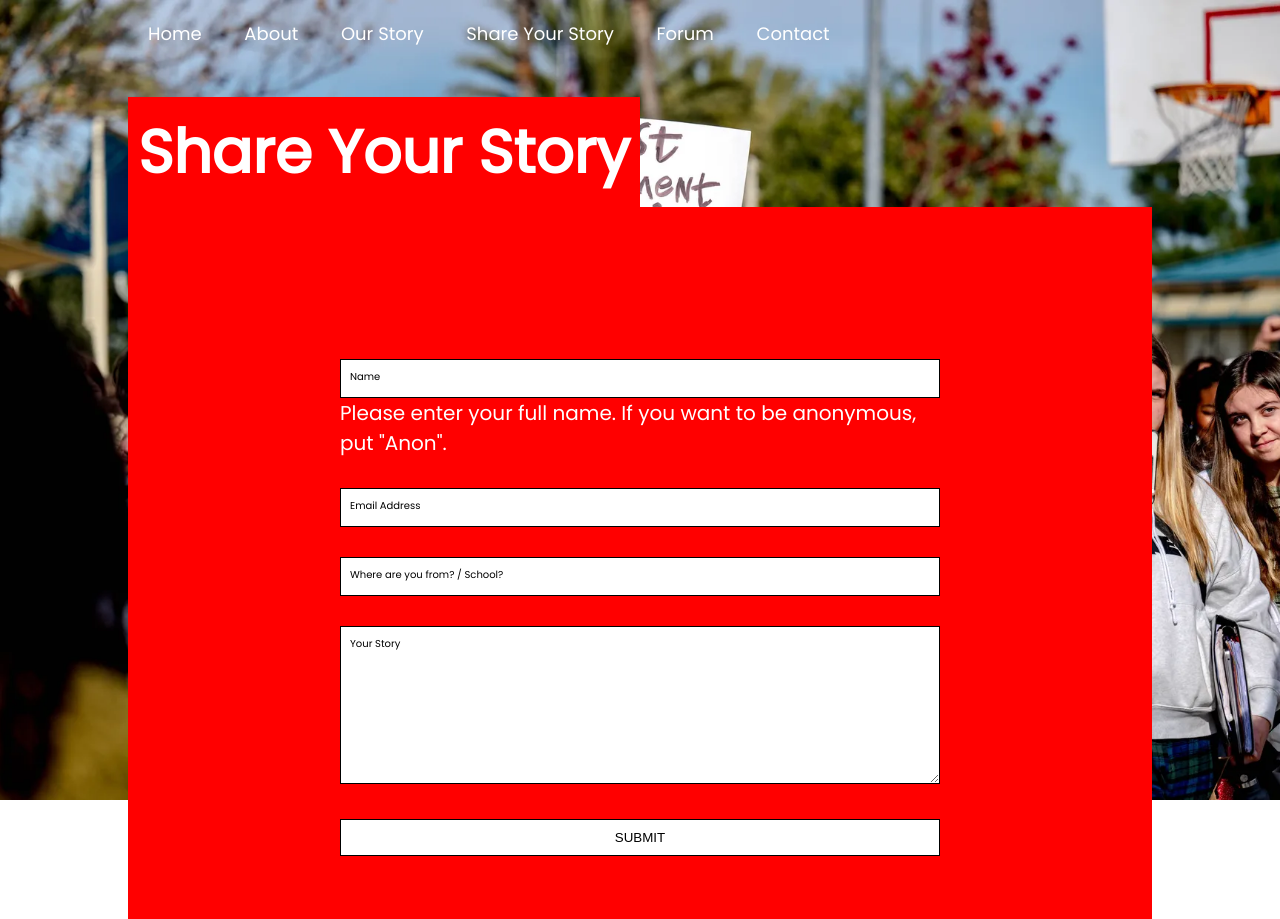
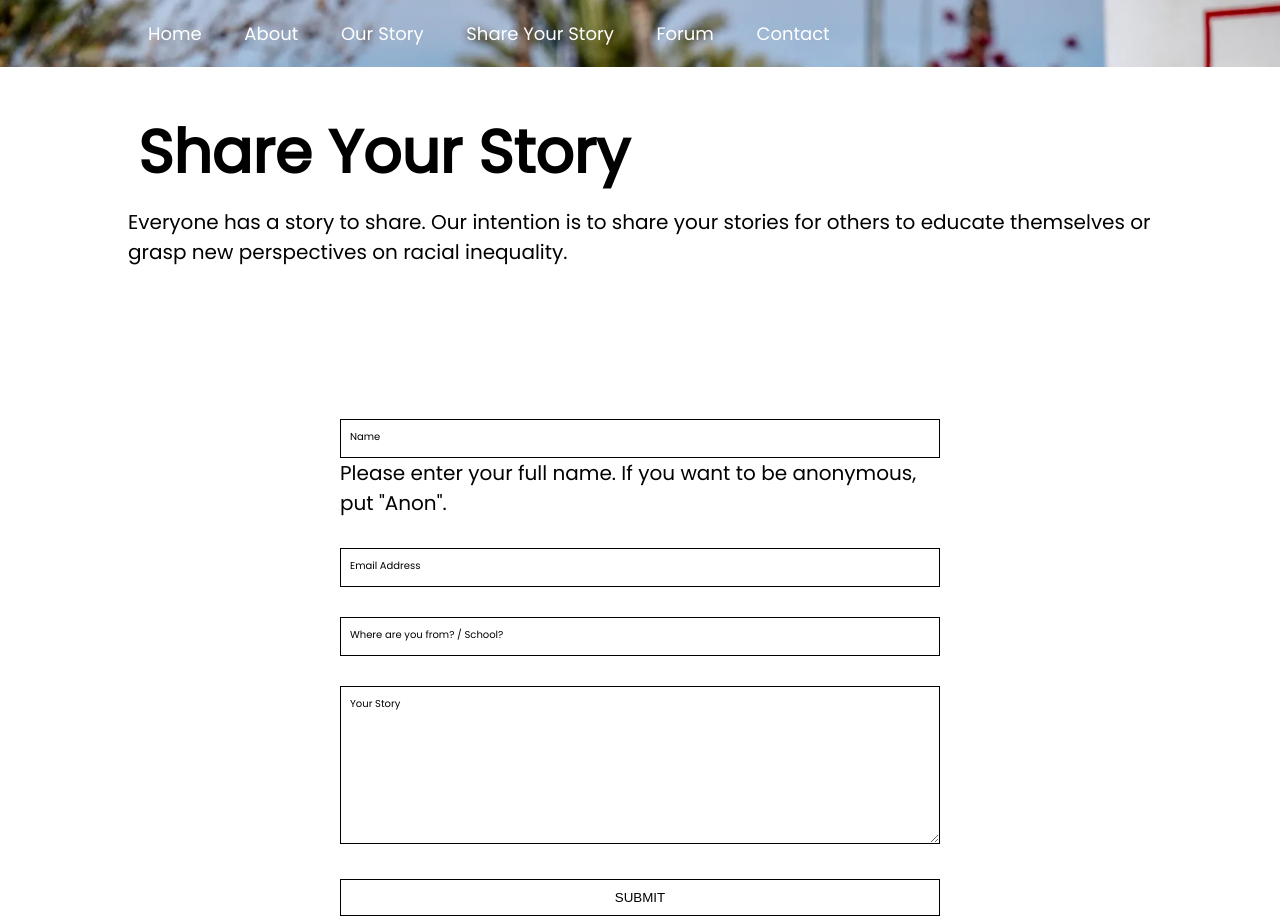
Before and after one commit to seanthelam/speakout, a plain HTML site: page share-your-story.html in a window 1280 px wide. Shown: the top 919 px of the page. Drawn offline with Linux system fonts and the light colour scheme.

Commit message:
Update share-your-story.html

```diff
--- a/share-your-story.html
+++ b/share-your-story.html
@@ -5,7 +5,7 @@
         <meta http-equiv="X-UA-Compatible" content="IE-edge">
         <meta name="viewport" content="width-device-width, initial scale=1">
         <link rel="stylesheet" href="style.css">
-        <title>Contact Us</title>
+        <title>Share Your Story</title>
     </head>
     <body>
         <div id="header">
@@ -21,14 +21,17 @@
                 </ul>
                 </nav>
             </div>
-            <div class="container">
-                <div class="row">
-                    <h1 class="sub-title" style="background-color:red; padding:10px">Share Your Story</h1>
-                    <div class="form" style="background-color:red; padding:10px;">
+            <div class="container" style="background-color:white;">
+                <div class="row" style="background-color:white;">
+                    <h1 class="sub-title" style="background-color:white; padding:10px; color:black;">Share Your Story</h1>
+                    <p style="color:black;">Everyone has a story to share. Our intention is to share your stories for others to educate themselves
+                        or grasp new perspectives on racial inequality.
+                    </p>
+                    <div class="form" style="background-color:white; padding:10px;">
                         <form action="mailto:s_lam2023@coloradocollege.edu,o_blazick2023@coloradocollege.edu,j_oconnell@coloradocollege.edu">
                             <div class="input-group">
                                 <input type="text" id="name" required>
-                                <label for="name">Name</label><p>Please enter your full name. If you want to be anonymous, put "Anon".</p>
+                                <label for="name">Name</label><p style="color:black;">Please enter your full name. If you want to be anonymous, put "Anon".</p>
                             </div>
                             <div class="input-group">
                                 <input type="email" id="email" required>
```
